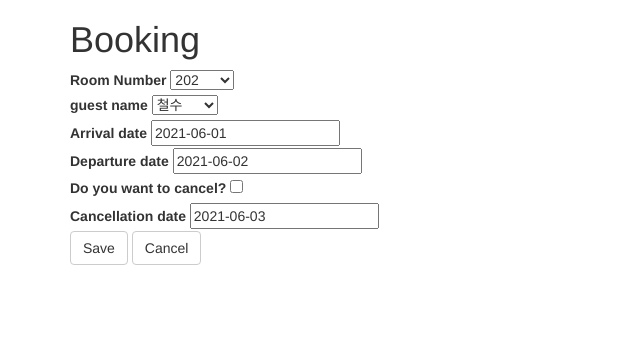
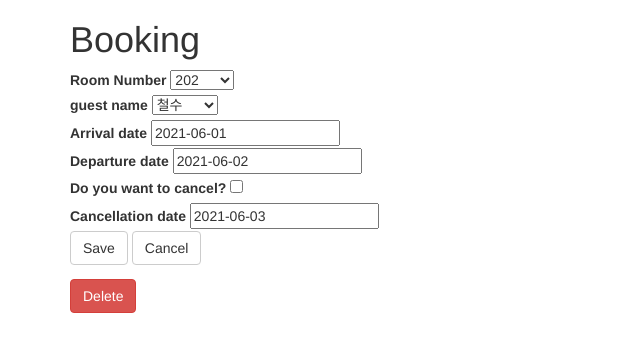
Before and after one commit to ju0103/HotelReservation, a Django app: page /bookingmgmt/updatebooking/2/ in a window 1280 px wide. Shown: the top 352 px of the page, without its empty margins (0-640 px from the left). Run offline with Django 3.2, Linux system fonts and the light colour scheme; data comes from the database, SQL or seed files in the repository; some libraries are stand-ins or nearby versions.

Commit message:
Create booking delete

```diff
--- a/bookingmgmt/urls.py
+++ b/bookingmgmt/urls.py
@@ -6,6 +6,7 @@ urlpatterns = [
     path('', views.list_bookings, name = 'list_bookings'),
     path('newbooking/', views.create_booking, name='add_booking'),
     path('updatebooking/<int:id>/', views.update_booking, name='update_booking'),
+    path('deletebooking/<int:id>/', views.delete_booking, name='delete_booking'),
 
     path('guests/', views.list_guests, name = 'list_guests'),
     path('newguest/', views.create_guest, name='add_guest'),
--- a/bookingmgmt/views.py
+++ b/bookingmgmt/views.py
@@ -28,6 +28,15 @@ def update_booking(request, id):
 
     return render(request, 'bookingmgmt/booking_form.html', {'bookingform': bookingform, 'booking': booking})
 
+def delete_booking(request, id):
+    booking = Reservation.objects.get(id=id)
+
+    if request.method == 'POST':
+        booking.delete()
+        return redirect('list_bookings')
+
+    return render(request, 'bookingmgmt/booking_delete_confirm.html', {'booking': booking})
+
 
 def list_guests(request):
     guests = Guest.objects.all()
--- a/templates/bookingmgmt/booking_form.html
+++ b/templates/bookingmgmt/booking_form.html
@@ -15,6 +15,9 @@
         <button class="btn btn-default" type="submit">Save</button>
         <button onclick="window.history.back();" class="btn btn-default" type="button">Cancel</button>
     </form>
+    {% if booking %}
+        <a class="btn btn-danger" href="{%url 'delete_booking' booking.id %}">Delete</a>
+    {%endif%}
 
 </div>
 <link rel="stylesheet" href="https://maxcdn.bootstrapcdn.com/bootstrap/3.3.7/css/bootstrap.min.css">
```
Also changed, not shown: templates/bookingmgmt/booking_delete_confirm.html (added, +11 -0 lines), db.sqlite3.
